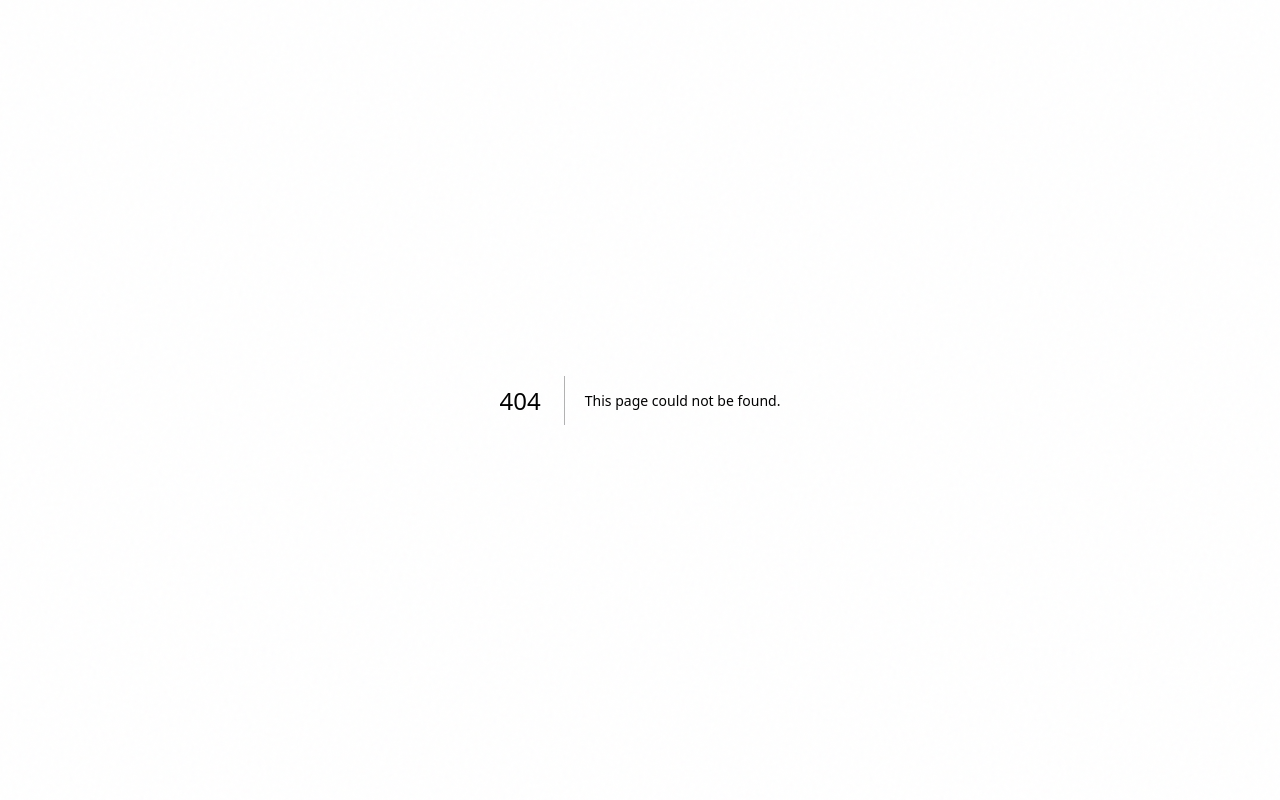
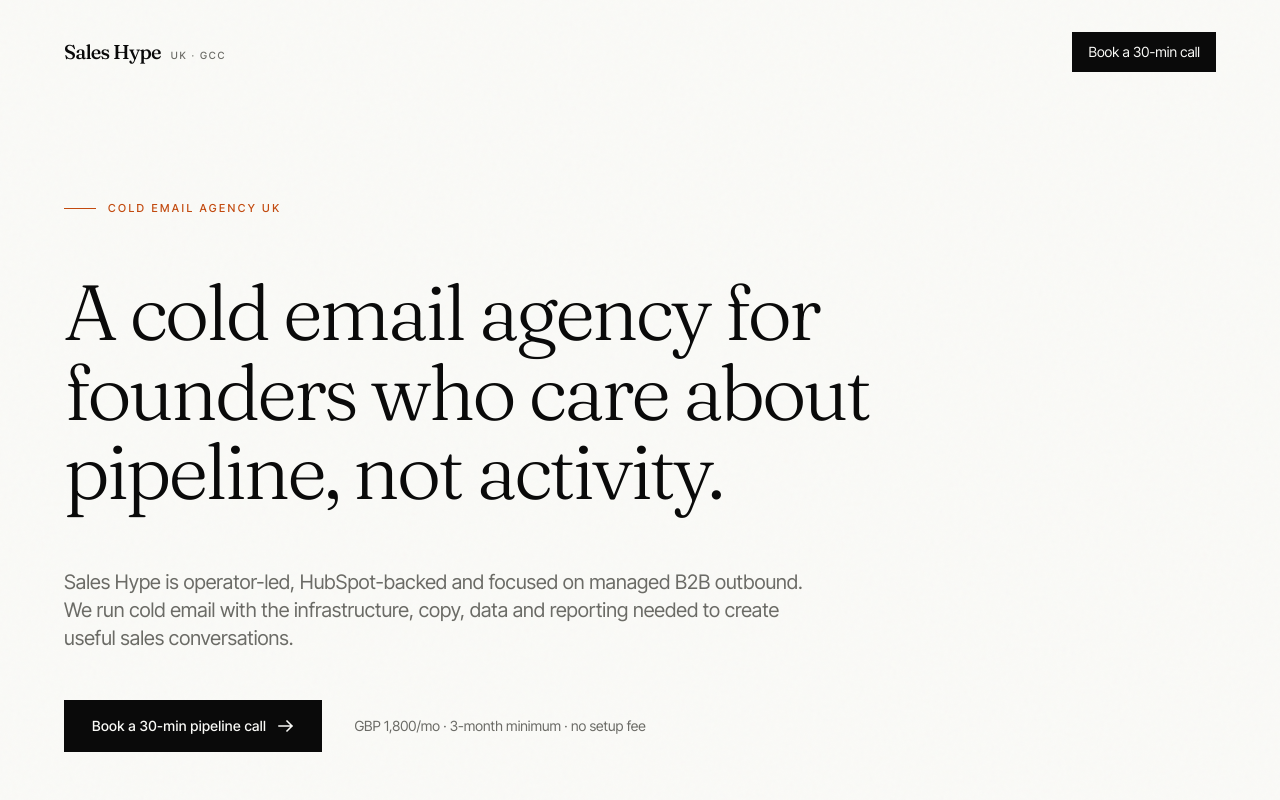
Before and after one commit to tareq-arch/saleshype-site, a Next.js app: page /cold-email-agency-uk in a window 1280 px wide. Before the commit this address had no page. Shown: the top 800 px of the page. Built offline with nearby package versions, Linux system fonts and the light colour scheme.

Commit message:
Add cold email agency UK page

```diff
--- /dev/null
+++ b/app/cold-email-agency-uk/page.tsx
@@ -0,0 +1,31 @@
+import type { Metadata } from "next";
+import { SeoLandingPage } from "../seo-page-template";
+
+export const metadata: Metadata = {
+  title: "Cold Email Agency UK",
+  description: "A UK cold email agency alternative for B2B founders who need clean lists, protected domains, direct copy, HubSpot routing and honest pipeline reporting.",
+  alternates: { canonical: "/cold-email-agency-uk" },
+};
+
+export default function Page() {
+  return (
+    <SeoLandingPage
+      eyebrow="Cold email agency UK"
+      title="A cold email agency for founders who care about pipeline, not activity."
+      description="Sales Hype is operator-led, HubSpot-backed and focused on managed B2B outbound. We run cold email with the infrastructure, copy, data and reporting needed to create useful sales conversations."
+      primaryKeyword="cold email agency UK"
+      supportingKeywords={["B2B cold email agency", "cold outreach agency UK", "managed cold email UK", "outbound sales agency UK"]}
+      sections={[
+        { title: "Most agency reports hide the real question", body: "Sends, opens and clicks do not pay the bills. The question is whether the campaign is reaching the right decision-makers and producing conversations that can become revenue." },
+        { title: "Operator-led execution", body: "Sales Hype is built by an operator running outbound across real businesses. The system sold to clients is the system used internally across the portfolio." },
+        { title: "Clear offer, clear price", body: "GBP 1,800 per month, three-month minimum, no setup fee. The price includes lists, copy, domains, deliverability, management, HubSpot integration and weekly reporting." },
+      ]}
+      bullets={["Built for B2B services with identifiable buyers.", "No cold outreach from your main domain.", "Apollo prospecting and list refreshes.", "Cold email sequences written and managed end to end.", "HubSpot routing for interested replies.", "Weekly reporting on what is working and what needs changing."]}
+      faqs={[
+        { question: "How is Sales Hype different from a typical cold email agency?", answer: "Sales Hype is positioned as an operator-led outbound partner rather than a broad marketing agency. The focus is lists, cold email infrastructure, deliverability, HubSpot and weekly pipeline movement." },
+        { question: "Do you guarantee meetings?", answer: "Sales Hype does not promise fake certainty. The three-month minimum gives enough time to test targeting, offer and deliverability honestly. The work is measured by replies, meetings and pipeline quality." },
+        { question: "What markets do you cover?", answer: "Sales Hype works across the UK, GCC and KSA, with English and Arabic capability." },
+      ]}
+    />
+  );
+}
```
